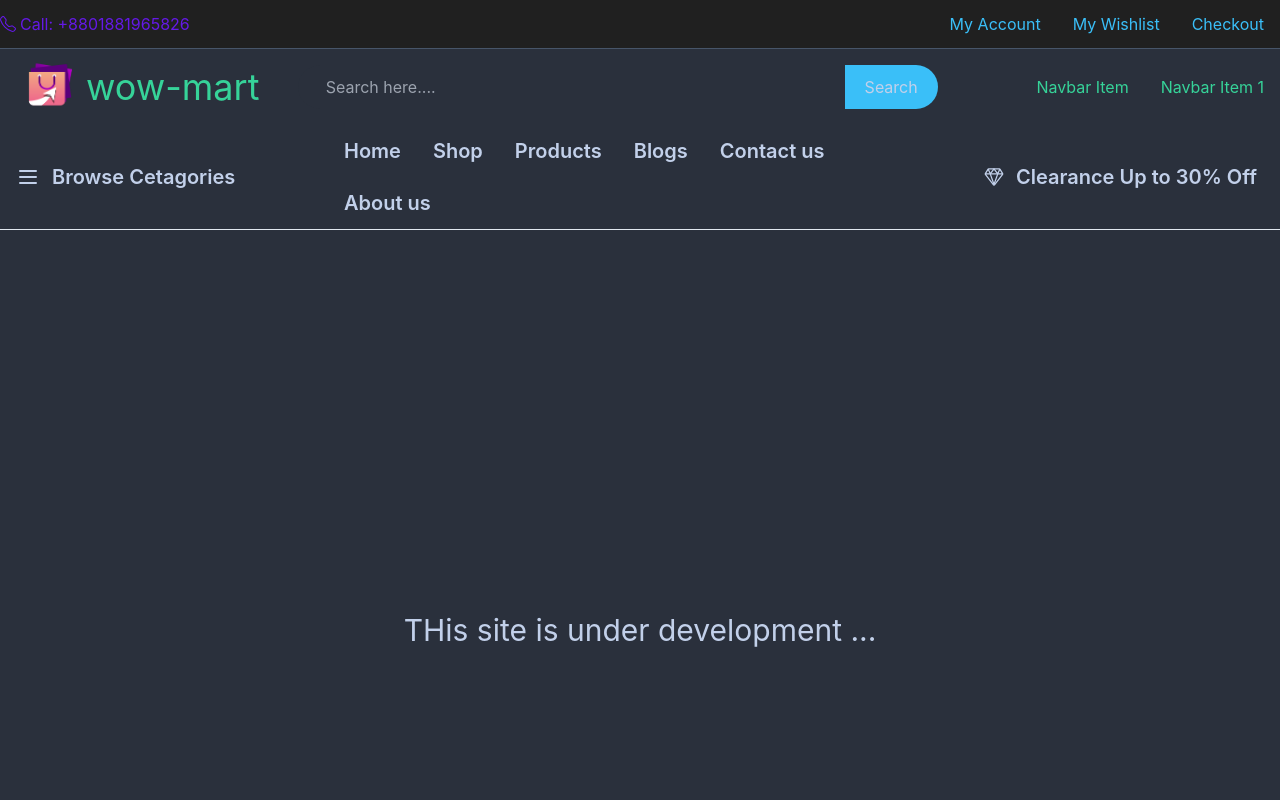
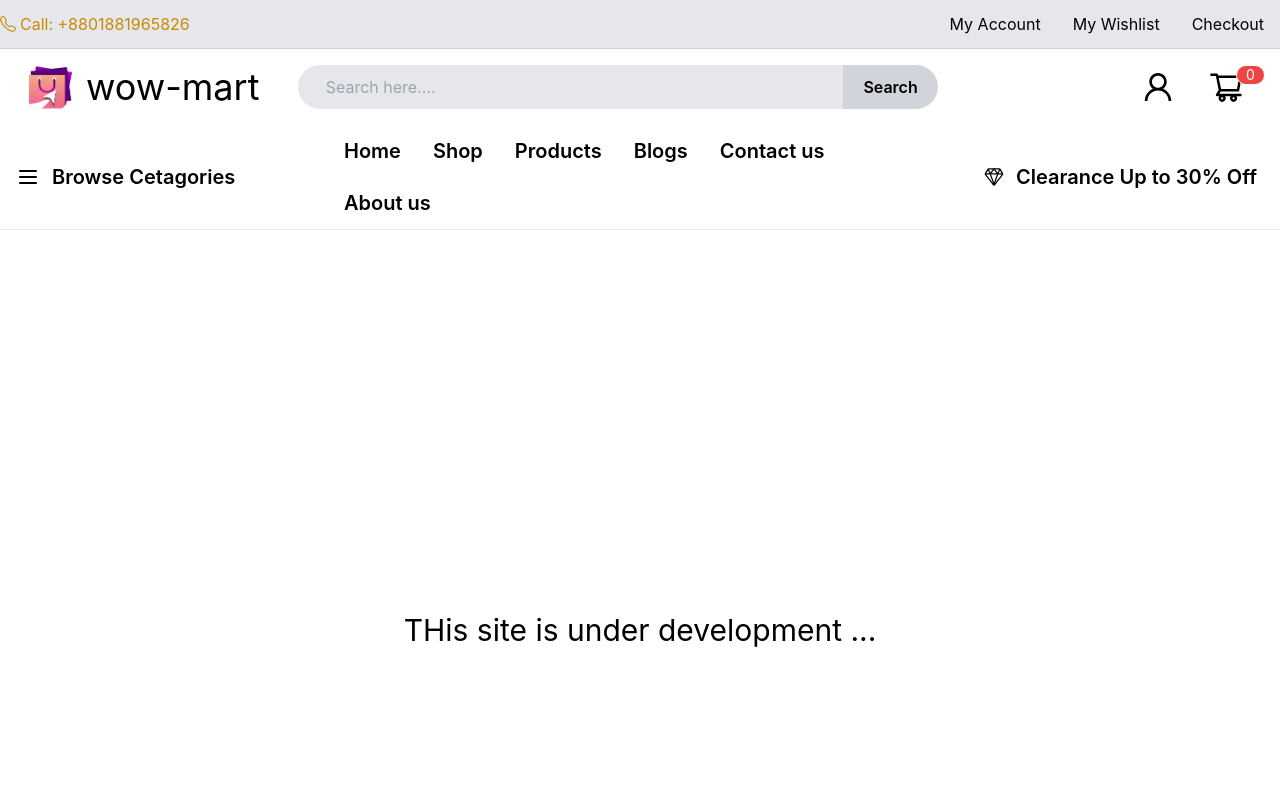
Before and after one commit to md-moniruzzaman01/wow-mart-ecommerce, a Next.js app: page /blog in a window 1280 px wide. Shown: the top 800 px of the page. Built offline with nearby package versions, Linux system fonts and the light colour scheme.

Commit message:
remove daisy ui theme

```diff
--- a/components/Navbar/Navlogo.js
+++ b/components/Navbar/Navlogo.js
@@ -2,6 +2,7 @@ import Image from 'next/image';
 import Link from 'next/link';
 import React from 'react';
 import logo from '../../public/logo.png';
+import { AiOutlineUser, AiOutlineShoppingCart } from "react-icons/ai";
 const Navlogo = () => {
     return (
         <div className='flex justify-between items-center'>
@@ -9,10 +10,10 @@ const Navlogo = () => {
 
            <Link href="/">
                 <a className="flex-1 px-2 mx-2 text-4xl flex items-center text-success">
-                    <div>
+
                      <Image src={logo} width={70} height={50} alt="" />
-                    </div>
-                    <p>wow-mart</p>
+
+                    <p className=''>wow-mart</p>
                 </a>
             </Link>
            </div>
@@ -23,16 +24,16 @@ const Navlogo = () => {
                 </label>
             </div>
             <div className='w-6/12 hidden lg:flex mx-auto my-4'>
-                <input className='bg-base-100 px-7 rounded-l-3xl w-11/12 h-11 text-gray-800' type="search" name="search" id="" placeholder='Search here....' />
-                <button className='flex  justify-center items-center px-5 bg-info rounded-r-3xl h-11'>Search</button>
+                <input className='bg-gray-200 px-7 rounded-l-3xl w-11/12 h-11 text-gray-800' type="search" name="search" id="" placeholder='Search here....' />
+                <button className='flex  justify-center font-semibold items-center px-5 bg-gray-300 rounded-r-3xl h-11'>Search</button>
             </div>
 
 
             <div className="flex-none  w-3/12 hidden lg:flex justify-end text-success">
-                <ul className="menu menu-horizontal">
+                <ul className="menu menu-horizontal mr-5">
 
-                    <li><a>Navbar Item </a></li>
-                    <li><a>Navbar Item 1</a></li>
+                    <li><a className='text-4xl'><AiOutlineUser/></a></li>
+                    <li><a className='text-4xl relative'><AiOutlineShoppingCart/>  <div className="badge bg-red-500 text-white absolute top-2 left-11">0</div></a></li>
                 </ul>
             </div>
         </div>
--- a/components/Navbar/Navtop.js
+++ b/components/Navbar/Navtop.js
@@ -3,9 +3,9 @@ import { BsTelephone } from "react-icons/bs";
 const Navtop = () => {
     const liLinks =
     <>
-        <li className="hover:text-primary"><a>My Account</a></li>
-        <li className="hover:text-primary"><a>My Wishlist</a></li>
-        <li className="hover:text-primary"><a>Checkout</a></li>
+        <li className="hover:text-yellow-600"><a>My Account</a></li>
+        <li className="hover:text-yellow-600"><a>My Wishlist</a></li>
+        <li className="hover:text-yellow-600"><a>Checkout</a></li>
         {/* <div className="flex items-center">
 
             <input type="checkbox" data-toggle-theme="dark,light" data-act-class="ACTIVECLASS" className="toggle toggle-md" checked />
@@ -14,10 +14,10 @@ const Navtop = () => {
 
     </>
     return (
-        <div className="bg-[#202020] ">
+        <div className="bg-gray-200">
         {/* top nav bar section  */}
-        <div className="container flex justify-between text-info mx-auto border-b border-slate-600">
-            <div className="flex items-center py-2  hover:text-primary">
+        <div className="container flex justify-between  mx-auto border-b border-slate-300">
+            <div className="flex items-center py-2  hover:text-yellow-600">
                 <p><BsTelephone /></p>
                 <p className="pl-1">Call: +8801881965826</p>
             </div>
@@ -29,11 +29,11 @@ const Navtop = () => {
 
                 <div className="dropdown dropdown-end block md:hidden">
                     <label tabIndex="0" className="btn btn-ghost">
-                        <p className="flex items-center hover:text-primary">
+                        <p className="flex items-center hover:text-yellow-600">
                             Links<svg className="fill-current" xmlns="http://www.w3.org/2000/svg" width="20" height="20" viewBox="0 0 24 24"><path d="M7.41,8.58L12,13.17L16.59,8.58L18,10L12,16L6,10L7.41,8.58Z" /></svg>
                         </p>
                     </label>
-                    <ul tabIndex="0" className="menu menu-compact dropdown-content mt-1 p-2 shadow bg-base-100 rounded-box w-32 text-neutral">
+                    <ul tabIndex="0" className="menu menu-compact dropdown-content mt-1 p-2 shadow bg-white rounded-box w-32 text-neutral">
                         {liLinks}
 
                     </ul>
--- a/pages/product/[id].js
+++ b/pages/product/[id].js
@@ -32,7 +32,7 @@ const Productdetail = ({ data }) => {
                 <div>
                     list
                 </div>
-                <div className='bg-[#353c4a] static md:flex justify-between mt-5'>
+                <div className=' static md:flex justify-between mt-5'>
                     <div className='w-full md:w-6/12 m-4'>
                         <img className='w-10/12 mx-auto' src={picture} alt="" />
                     </div>
@@ -52,7 +52,7 @@ const Productdetail = ({ data }) => {
                             </div>
 
                             <div>
-                                <button className='bg-primary px-5 md:px-11 py-1 md:py-2 text-gray-800 font-semibold text-base md:text-xl ml-5 md:ml-11'>Add to Card</button>
+                                <button className='bg-amber-400 px-5 md:px-11 py-1 md:py-2 text-gray-800 font-semibold text-base md:text-xl ml-5 md:ml-11'>Add to Card</button>
                             </div>
                         </div>
 
--- a/tailwind.config.js
+++ b/tailwind.config.js
@@ -8,28 +8,7 @@ module.exports = {
 
   daisyui: {
     themes: [
-      {
-        mytheme: {
 
-"primary": "#6419E6",
-
-"secondary": "#D926A9",
-
-"accent": "#1FB2A6",
-
-"neutral": "#191D24",
-
-"base-100": "#2A303C",
-
-"info": "#3ABFF8",
-
-"success": "#36D399",
-
-"warning": "#FBBD23",
-
-"error": "#F87272",
-        },
-      },
     ],
   },
   plugins: [
```
